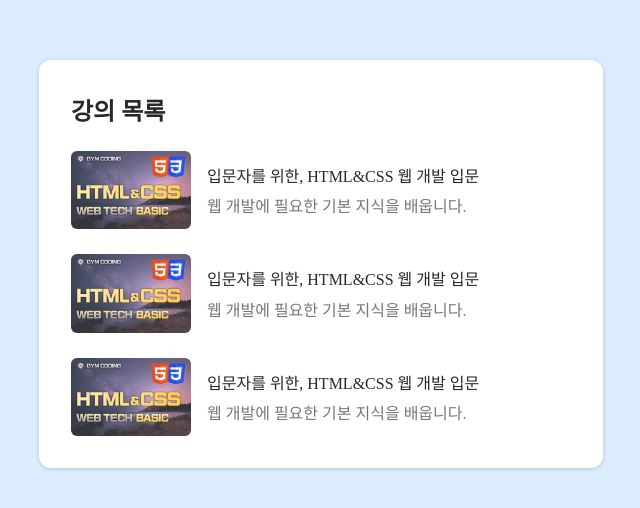
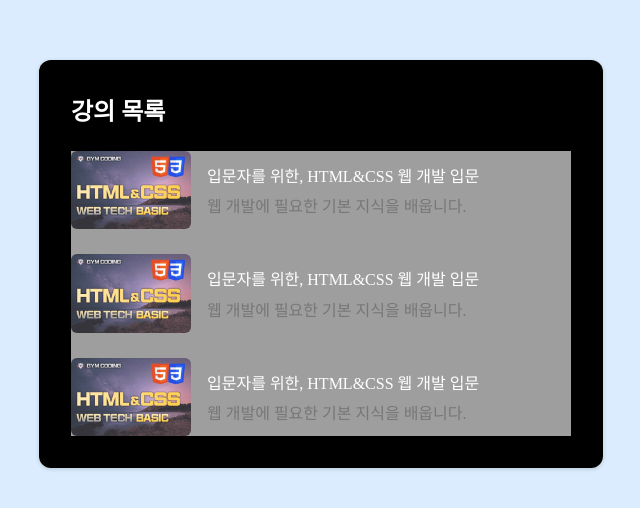
Before and after one commit to yongjinjung/learn-react, a React (Vite) app: page / in a window 1280 px wide. Shown: the part 136-644 px from the top of the page, without its empty margins (319-959 px from the left). Built offline with nearby package versions, Linux system fonts and the light colour scheme.

Commit message:
JSX 에서 자바스크립트 사용

```diff
--- a/src/components/course/CourseItem.jsx
+++ b/src/components/course/CourseItem.jsx
@@ -1,11 +1,26 @@
-export default function CourseItem(){
+
+export default function CourseItem(props){
+
+  const isEmpty = false;
+  if(isEmpty)
+  {
+    return (<p>강의가 없습니다.</p>)
+  }
+
+  const course = {
+    title: '입문자를 위한, HTML&CSS 웹 개발 입문',
+    descript: '웹 개발에 필요한 기본 지식을 배웁니다.',
+    image: './img/htmlcss.png',
+    alt: '웹 개발에 필요한 기본 지식을 배웁니다.',
+
+  }
 
   return (
       <article className="course">
-        <img className="course__img" src="./img/htmlcss.png" alt="" />
+        <img className="course__img" src={course.image} alt={course.alt} />
         <div className="course__body">
-          <div className="course__title">입문자를 위한, HTML&CSS 웹 개발 입문</div>
-          <div className="course__description">웹 개발에 필요한 기본 지식을 배웁니다. </div>
+          <div className="course__title">{course.title}</div>
+          <div className="course__description">{course.descript}</div>
         </div>
       </article>
   );
--- a/src/components/course/CourseListCard.jsx
+++ b/src/components/course/CourseListCard.jsx
@@ -3,13 +3,13 @@ import CourseItem from './CourseItem';
 
 export default function CourseListCard() {
   return (
-    <div className="card">
+    <div className="card" style={{ backgroundColor: 'black', color: 'white'}}>
 			<div className="card__header">강의 목록</div>
 			<div className="card__body">
-				<div className="courses">
-					<CourseItem />
-          <CourseItem />
-          <CourseItem />
+				<div className="courses" style={{backgroundColor: '#9e9e9e'}}>
+					<CourseItem title="강의가 없다잉!"/>
+          <CourseItem title="강의가 없다잉!"/>
+          <CourseItem title="강의가 없다잉!"/>
 				</div>
 			</div>
 		</div>
```
